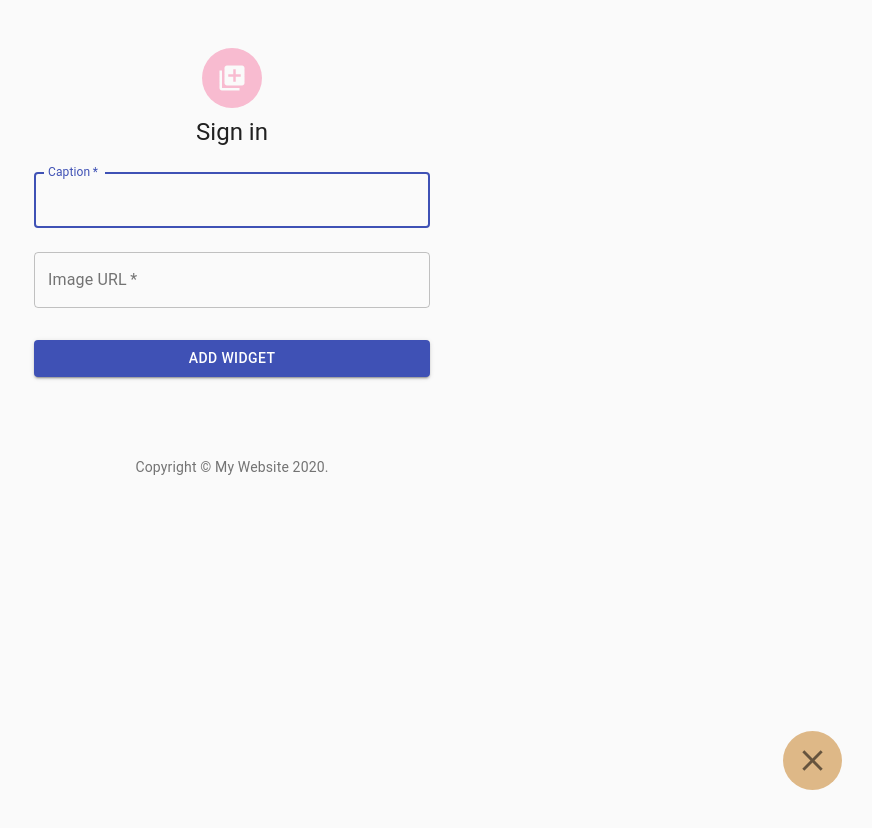
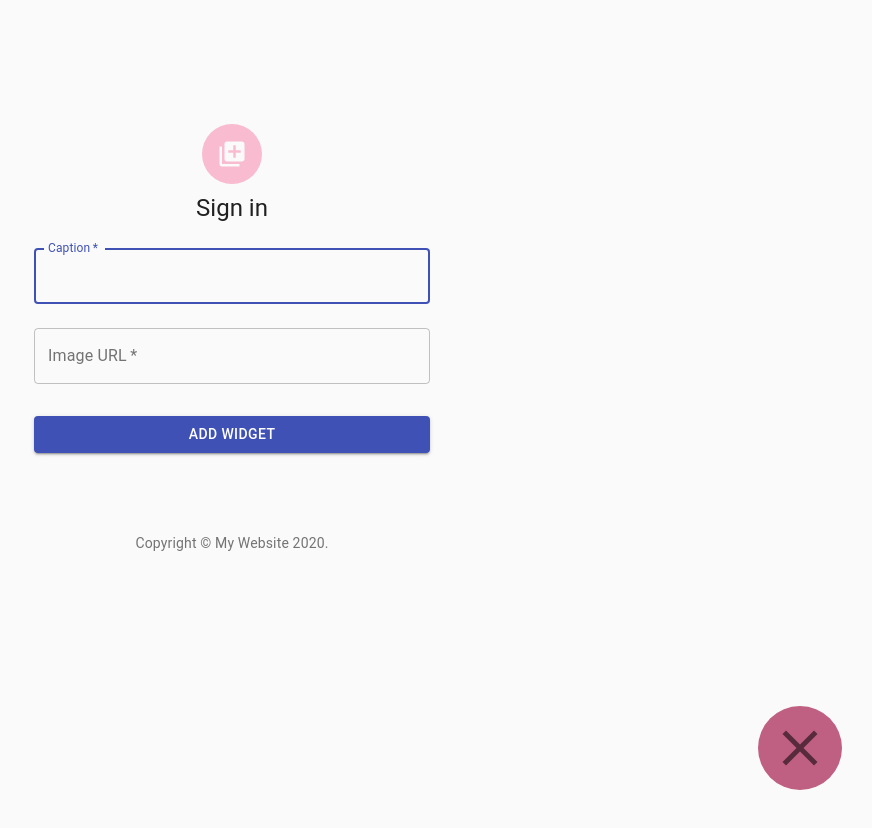
Before and after one commit to Abhishek-Shukla-github/Speaker, a React (Create React App) app: page / in a window 1280 px wide. Shown: the top 828 px of the page, without its empty margins (408-1280 px from the left). Before the commit the page ends 800 px from the top, so only its background shows below. Built offline with nearby package versions, Linux system fonts and the light colour scheme.

Commit message:
Style the Card,FormButton and CardComponent

```diff
--- a/public/index.html
+++ b/public/index.html
@@ -9,6 +9,8 @@
       name="description"
       content="Web site created using create-react-app"
     />
+    <link rel="preconnect" href="https://fonts.gstatic.com">
+<link href="https://fonts.googleapis.com/css2?family=Barlow:ital,wght@1,500&display=swap" rel="stylesheet">
     <link rel="apple-touch-icon" href="%PUBLIC_URL%/logo192.png" />
     <!--
       manifest.json provides metadata used when your web app is installed on a
--- a/src/components/ButtonForm/ButtonForm.css
+++ b/src/components/ButtonForm/ButtonForm.css
@@ -1,5 +1,5 @@
-.parentDiv {
-}
+/* .parentDiv {
+} */
 
 .buttonWrapper {
   position: fixed;
@@ -8,8 +8,8 @@
 }
 
 .button {
-  color: white;
+  font-size: 200px !important;
   padding: 40px;
   border-radius: 4px;
-  background-color: burlywood !important;
+  background-color: #bf5f82 !important;
 }
--- a/src/components/ButtonForm/ButtonForm.js
+++ b/src/components/ButtonForm/ButtonForm.js
@@ -16,11 +16,11 @@ const ButtonForm=({cards,setCard})=>{
                 {form && <Form cards={cards} setCard={setCard}/>}
             </div>
             <div className="buttonWrapper">
-                {!form && <IconButton aria-label="add" className="button" onClick={()=>setForm(!form)}>
-                    <AddIcon fontSize="large" />
+                {!form && <IconButton aria-label="add" className="button" onClick={()=>setForm(!form) } >
+                    <AddIcon style={{fontSize:"60px"}} />
                 </IconButton>}
                 {form && <IconButton aria-label="add" className="button" onClick={()=>setForm(!form)}>
-                    <CloseIcon fontSize="large" />
+                    <CloseIcon style={{fontSize:"60px"}} />
                 </IconButton>}
             </div>
         </div>
--- a/src/components/CardComponent/CardComponent.js
+++ b/src/components/CardComponent/CardComponent.js
@@ -6,28 +6,28 @@ import CardContent from '@material-ui/core/CardContent';
 import CardMedia from '@material-ui/core/CardMedia';
 import Button from '@material-ui/core/Button';
 import Typography from '@material-ui/core/Typography';
+import useStyles from "./styles";
+import DeleteIcon from '@material-ui/icons/Delete';
+import EditIcon from '@material-ui/icons/Edit';
 
 export default function CardComponent({caption,image,key}) {
+    const classes=useStyles();
     return (
-        <Card key={caption} >
+        <Card key={caption} className={classes.card}>
             <CardActionArea>
-            <CardMedia className="cardMedia"
+            <CardMedia className={classes.cardMedia}
                 image={image || "https://softsmart.co.za/wp-content/uploads/2018/06/image-not-found-1038x576.jpg"}
                 title={caption}
             />
             </CardActionArea>
             <CardContent>
-          <Typography gutterBottom variant="h5" component="h2">
+          <Typography gutterBottom variant="h5" component="h2" className={classes.caption}>
             {caption}
           </Typography>
         </CardContent>
         <CardActions>
-        <Button size="small" color="primary">
-          Edit
-        </Button>
-        <Button size="small" color="primary">
-          Delete
-        </Button>
+        <EditIcon className={classes.edit}/>
+        <DeleteIcon className={classes.delete}/>
       </CardActions>
         </Card>
     )
--- a/src/components/CardComponent/styles.css
+++ /dev/null
@@ -1,5 +0,0 @@
-.cardMedia {
-  min-height: 300px !important;
-  width: 300px !important;
-  background-color: red !important;
-}
--- /dev/null
+++ b/src/components/CardComponent/styles.js
@@ -0,0 +1,35 @@
+import React from 'react';
+import {makeStyles} from "@material-ui/core/styles";
+
+const useStyles=makeStyles({
+    card:{
+        backgroundColor:"#f48fb1",
+        textAlign:"center"
+    },
+    cardMedia:{
+        minHeight:"25vh",
+        width:"100%",
+    },
+    caption:{
+        fontFamily: 'Barlow' || "sansSerif",
+        fontSize:"30px",
+    },
+    edit:{
+        backgroundColor:"#bf5f82",
+        padding:"5px",
+        margin:"8px",
+        borderRadius:"10px",
+        fontSize:"50px",
+        cursor:"pointer",
+    },
+    delete:{
+        backgroundColor:"#bf5f82",
+        padding:"5px",
+        margin:"8px",
+        borderRadius:"10px",
+        fontSize:"50px",
+        cursor:"pointer",
+    }
+});
+
+export default useStyles;
--- a/src/components/Cards/Cards.js
+++ b/src/components/Cards/Cards.js
@@ -1,15 +1,16 @@
 import React from 'react'
 import CardComponent from '../CardComponent/CardComponent';
 import Grid from '@material-ui/core/Grid';
+import "./styles.css";
 
 
 export default function Cards({cards}) {
     console.log("Cards")
     console.log(cards);
     return (
-        <Grid container spacing={3}>
+        <Grid container spacing={3} className="grid">
             {cards.map((card)=>{
-            return <Grid item lg={3} mg={4} sm={6} cs={12}>
+            return <Grid item lg={3} mg={4} sm={6} xs={12}>
                     <CardComponent image={card.image} caption={card.caption}/>
                 </Grid>
             })}
--- a/src/components/Cards/styles.css
+++ b/src/components/Cards/styles.css
@@ -0,0 +1,6 @@
+.grid {
+  padding: 10px !important;
+  width: 90% !important;
+  margin: auto !important;
+  margin-top: 2rem !important;
+}
```
